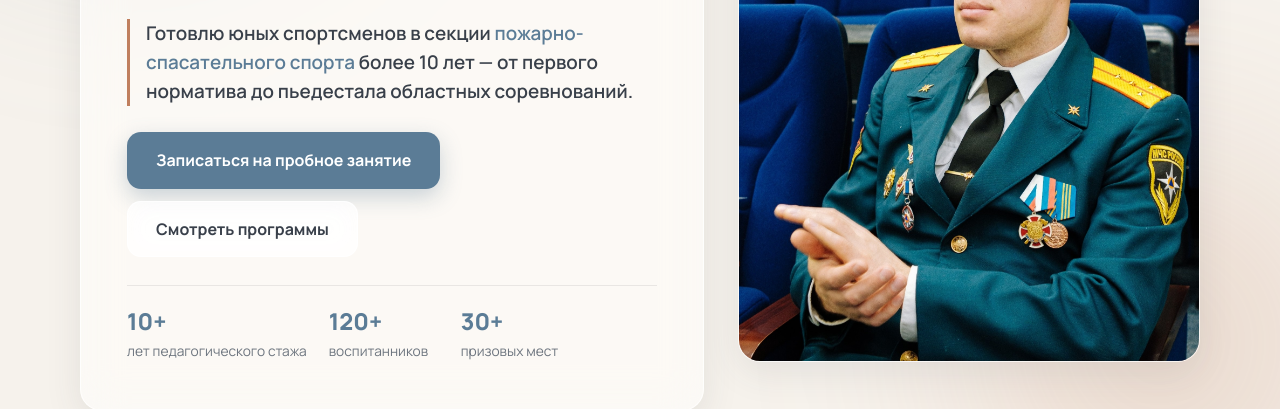
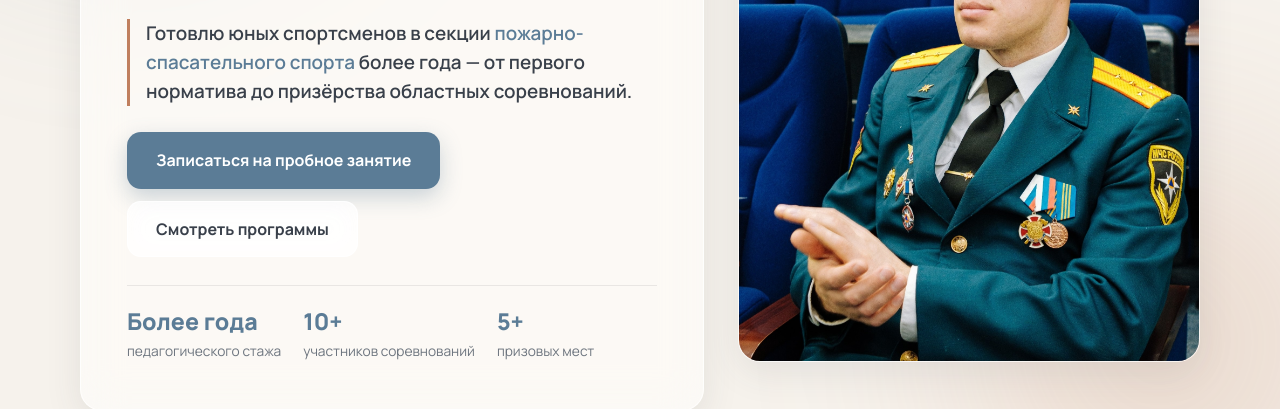
Before and after one commit to Nickoffgit/firerescuesport, a plain HTML site: page index.html in a window 1280 px wide. Shown: the part 397-806 px from the top of the page. Drawn offline with Linux system fonts and the light colour scheme.

Commit message:
Update index.html

```diff
--- a/index.html
+++ b/index.html
@@ -1266,8 +1266,8 @@ select:focus-visible{
       </h1>
 
       <p class="hero-usp">
-        Готовлю юных спортсменов в секции <span>пожарно-спасательного спорта</span> более 10 лет —
-        от первого норматива до пьедестала областных соревнований.
+        Готовлю юных спортсменов в секции <span>пожарно-спасательного спорта</span> более года —
+        от первого норматива до призёрства областных соревнований.
       </p>
 
       <div class="hero-actions">
@@ -1277,15 +1277,15 @@ select:focus-visible{
 
       <div class="hero-meta">
         <div>
+          <strong>Более года</strong>
+          <small>педагогического стажа</small>
+        </div>
+        <div>
           <strong>10+</strong>
-          <small>лет педагогического стажа</small>
+          <small>участников соревнований</small>
         </div>
         <div>
-          <strong>120+</strong>
-          <small>воспитанников</small>
-        </div>
-        <div>
-          <strong>30+</strong>
+          <strong>5+</strong>
           <small>призовых мест</small>
         </div>
       </div>
```
